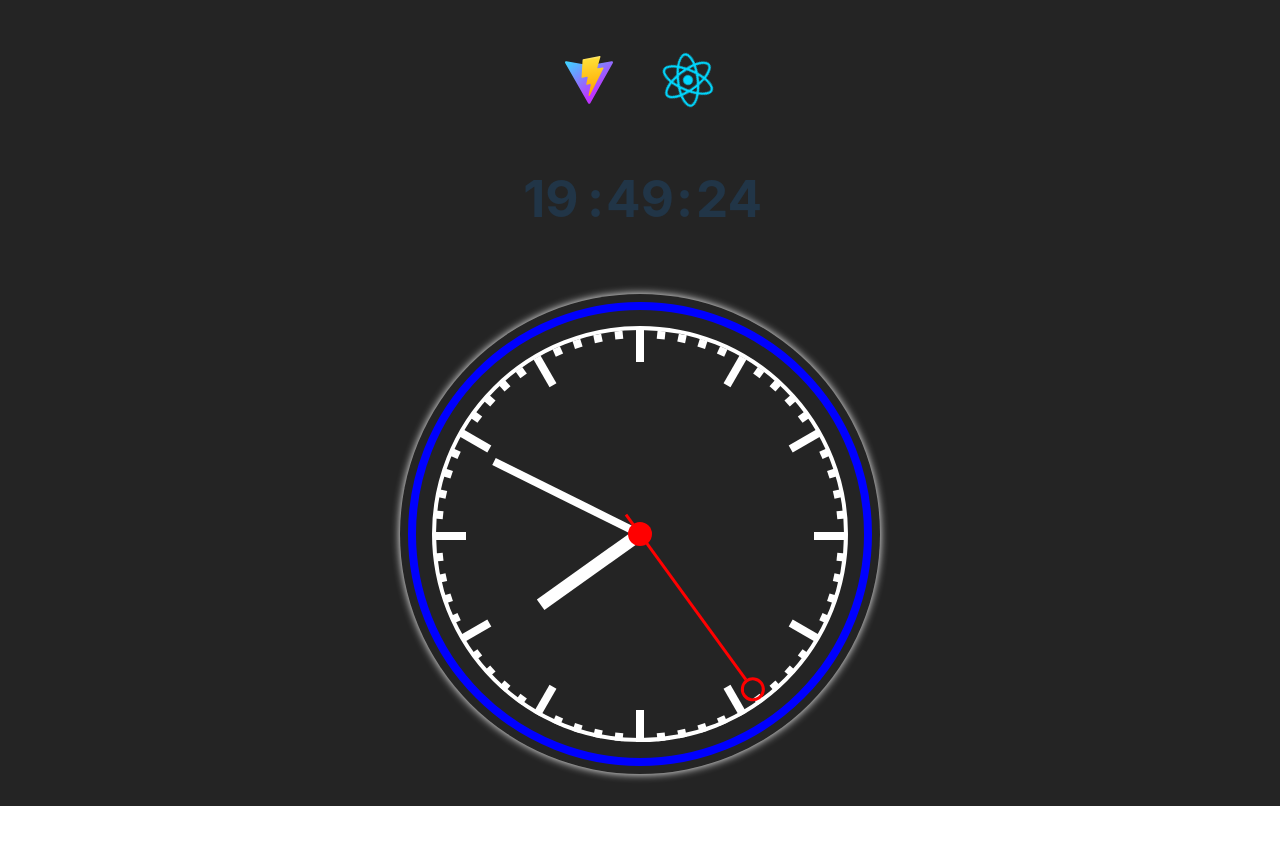
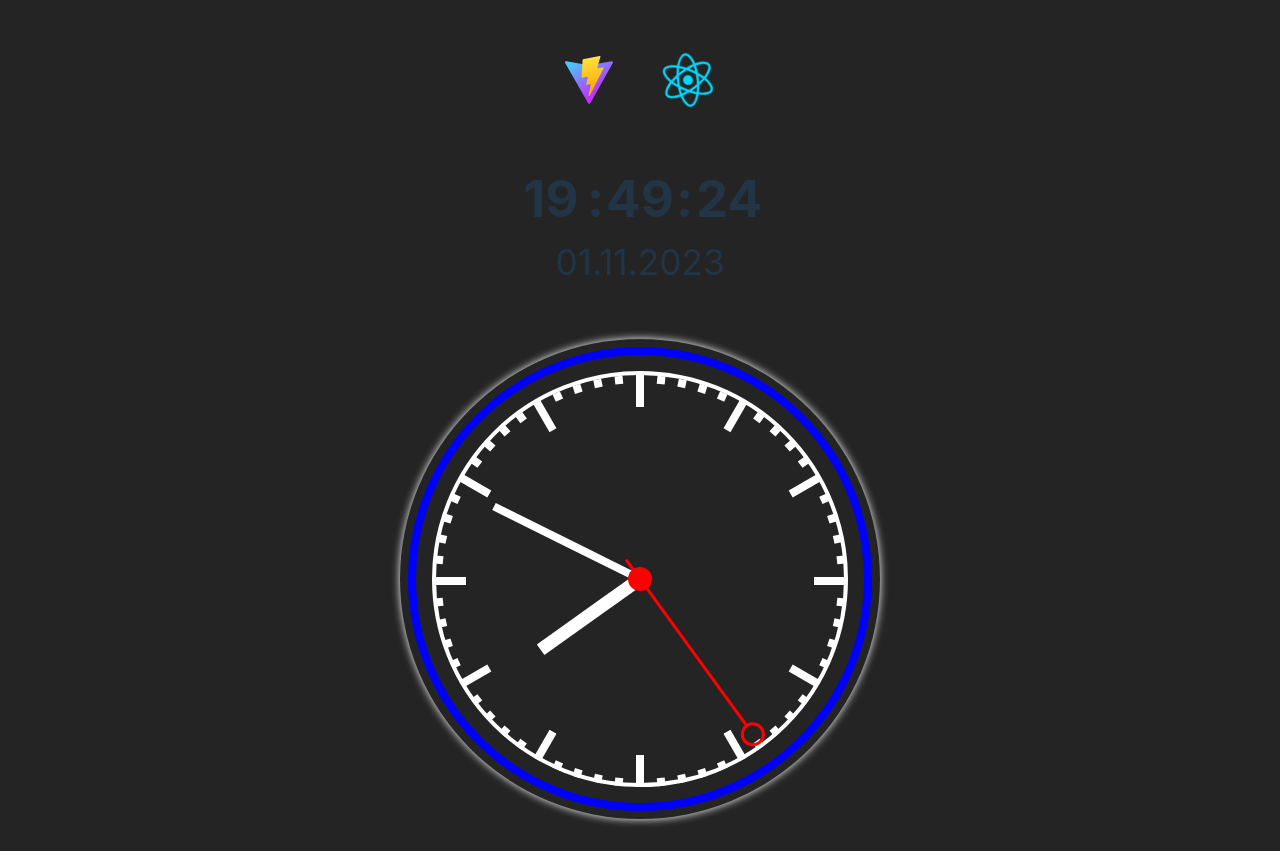
Before and after one commit to vlmakh/my-clock-react, a React (Vite) app: page / in a window 1280 px wide. Before the commit the page ends 819 px from the top, so only its background shows below. Built offline with nearby package versions, Linux system fonts and the light colour scheme.

Commit message:
add date

```diff
--- a/src/App.jsx
+++ b/src/App.jsx
@@ -7,6 +7,10 @@ import { AnalogClock } from "./components/AnalogClock/AnalogClock";
 
 function App() {
   let time = new Date();
+
+  let day = time.getDay().toString().padStart(2, "0");
+  let month = (time.getMonth() + 1).toString().padStart(2, "0");
+  let year = time.getFullYear();
 
   let hours = time.getHours().toString().padStart(2, "0");
   let minutes = time.getMinutes().toString().padStart(2, "0");
@@ -28,7 +32,7 @@ function App() {
     minutes = time.getMinutes().toString().padStart(2, "0");
     seconds = time.getSeconds().toString().padStart(2, "0");
 
-    setCurrent({ hours, minutes, seconds });
+    setCurrent({ day, month, year, hours, minutes, seconds });
     setSecDeg(time.getSeconds() * 6);
     setMinDeg(time.getMinutes() * 6 + time.getSeconds() / 10);
     setHrDeg(time.getHours() * 30 + time.getMinutes() / 2);
@@ -47,11 +51,7 @@ function App() {
         </a>
       </div>
 
-      <DigitalClock
-        hours={current.hours}
-        min={current.minutes}
-        sec={current.seconds}
-      />
+      <DigitalClock currentTime={current} />
 
       <AnalogClock secDeg={secDeg} minDeg={minDeg} hrDeg={hrDeg} />
     </>
--- a/src/components/DigitalClock/DigitalClock.css
+++ b/src/components/DigitalClock/DigitalClock.css
@@ -1,12 +1,18 @@
-.digitalWrap {
+.digitalTime {
     display: flex;
     justify-content: center;
-    padding: 0.5em;
+    padding-top: 0.5em;
     font-weight: bold;
     font-size: 3.2em;
     max-width: 10em;
 }
 
+.digitalDate {
+    text-align: center;
+    padding-bottom: 0.5em;
+    font-size: 2.2em;
+}
+
 .number {
     min-width: 72px;
 }
--- a/src/components/DigitalClock/DigitalClock.jsx
+++ b/src/components/DigitalClock/DigitalClock.jsx
@@ -1,14 +1,22 @@
 import "./DigitalClock.css";
 import PropTypes from "prop-types";
 
-export const DigitalClock = ({ hours, min, sec }) => {
+export const DigitalClock = ({ currentTime }) => {
   return (
-    <div className="digitalWrap">
-      <p className="number">{hours}</p>
-      <p>:</p>
-      <p className="number">{min}</p>
-      <p>:</p>
-      <p className="number">{sec}</p>
+    <div>
+      <div className="digitalTime">
+        <p className="number">{currentTime.hours}</p>
+        <p>:</p>
+        <p className="number">{currentTime.minutes}</p>
+        <p>:</p>
+        <p className="number">{currentTime.seconds}</p>
+      </div>
+
+      <div className="digitalDate">
+        <p className="number">
+          {currentTime.day}.{currentTime.month}.{currentTime.year}
+        </p>
+      </div>
     </div>
   );
 };
```
